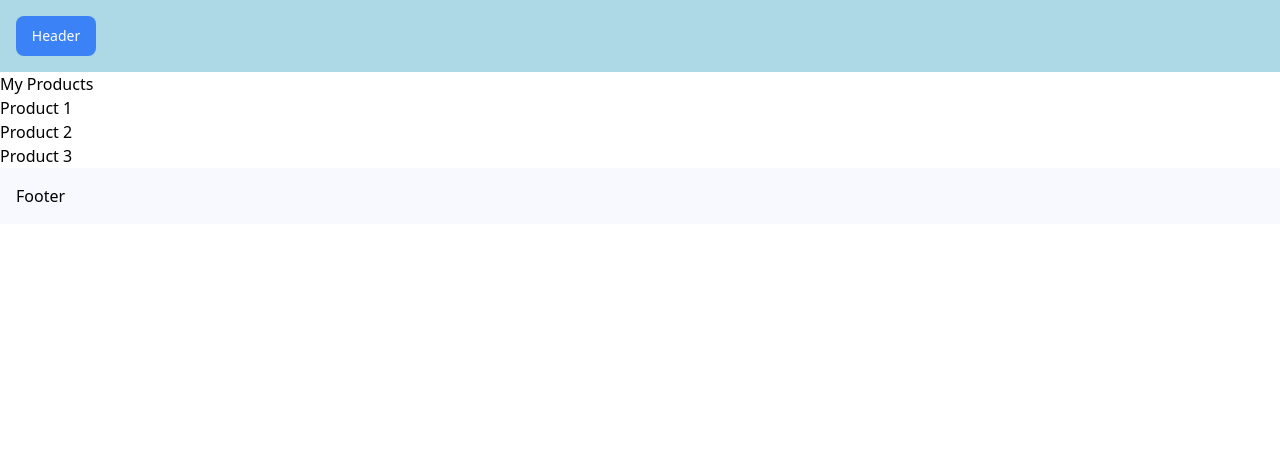
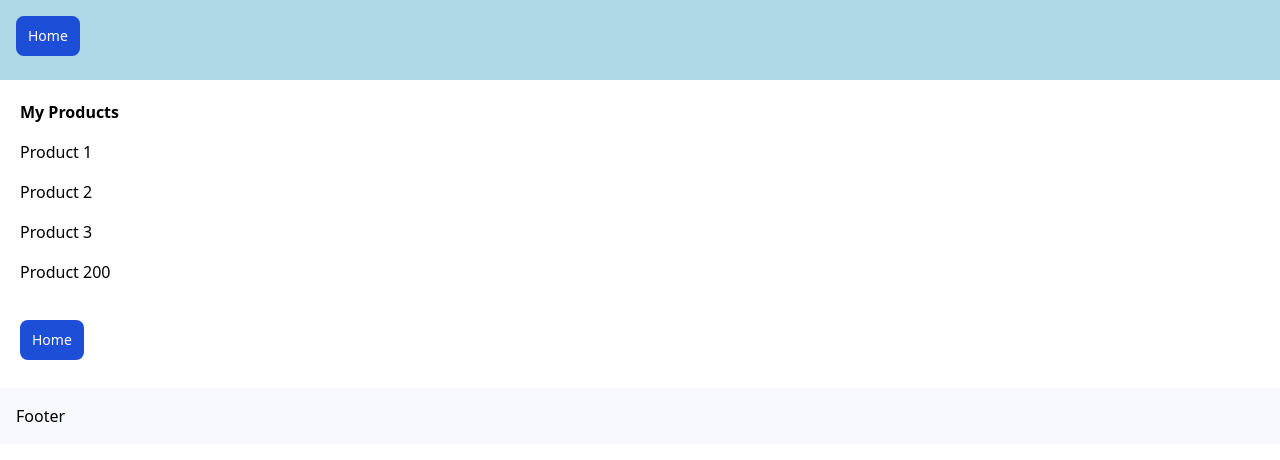
Before and after one commit to AndjDavis/nextjs-deeper-dive, a Next.js app: page /products in a window 1280 px wide. Shown: the top 460 px of the page. Built offline with nearby package versions, Linux system fonts and the light colour scheme.

Commit message:
added basic navigation

```diff
--- a/app/_lib/buttons.tsx
+++ b/app/_lib/buttons.tsx
@@ -8,11 +8,8 @@ export function LinkButton({
 	href?: string;
 }) {
 	return (
-		<Link
-			href={href || "/"}
-			className="flex h-10 w-20 items-center justify-center rounded-lg bg-blue-500 px-4 text-sm font-medium text-white transition-colors hover:bg-blue-400 focus-visible:outline focus-visible:outline-2 focus-visible:outline-offset-2 focus-visible:outline-blue-500 active:bg-blue-600 aria-disabled:cursor-not-allowed aria-disabled:opacity-50"
-		>
-			{children}
-		</Link>
+		<button className="text-white bg-blue-700 hover:bg-blue-800 focus:ring-4 focus:ring-blue-300 font-medium rounded-lg text-sm px-3 py-2.5 me-2 mb-2 dark:bg-blue-600 dark:hover:bg-blue-700 focus:outline-none dark:focus:ring-blue-800">
+			<Link href={href || "/"}>{children}</Link>
+		</button>
 	);
 }
--- a/app/layout.tsx
+++ b/app/layout.tsx
@@ -22,7 +22,7 @@ export default function RootLayout({
 			<body>
 				<header style={{ backgroundColor: "lightblue", padding: "1rem" }}>
 					<LinkButton>
-						<p>Header</p>
+						<p>Home</p>
 					</LinkButton>
 				</header>
 				{children}
--- a/app/page.tsx
+++ b/app/page.tsx
@@ -4,7 +4,10 @@ export default function Home() {
 	return (
 		<main className="min-h-screen gap-5 flex flex-col justify-start">
 			<h1>Welcome Home</h1>
-			<LinkButton href="/blog">Blog</LinkButton>
+			<div className="w-52">
+				<LinkButton href="/blog">Blog</LinkButton>
+				<LinkButton href="/products">Products</LinkButton>
+			</div>
 		</main>
 	);
 }
--- a/app/products/[productId]/layout.tsx
+++ b/app/products/[productId]/layout.tsx
@@ -1,8 +1,13 @@
+import { LinkButton } from "@/app/_lib/buttons";
+
 export default function Layout({ children }: { children: React.ReactNode }) {
 	return (
-		<>
+		<div className="h-screen flex flex-col gap-4 p-5">
+			<h2>Product Features</h2>
 			{children}
-			<h2>Features Product</h2>
-		</>
+			<div className="w-40 mt-5">
+				<LinkButton href="/products">Back to Products</LinkButton>
+			</div>
+		</div>
 	);
-}
+};
--- a/app/products/page.tsx
+++ b/app/products/page.tsx
@@ -1,10 +1,28 @@
+import Link from "next/link";
+import { LinkButton } from "@/app/_lib/buttons";
+
 export default function Page() {
+	const exampleProductId = 200;
 	return (
-		<>
-			<h1>My Products</h1>
-			<h3>Product 1</h3>
-			<h3>Product 2</h3>
-			<h3>Product 3</h3>
-		</>
+		<div className="flex flex-col gap-4 p-5">
+			<h1 className="font-bold">My Products</h1>
+			<h3>
+				<Link href="/products/1">Product 1</Link>
+			</h3>
+			<h3>
+				<Link href="/products/2">Product 2</Link>
+			</h3>
+			<h3>
+				<Link href="/products/3" replace>Product 3</Link>
+			</h3>
+			<h3>
+				<Link href={`/products/${exampleProductId}`}>Product {exampleProductId}</Link>
+			</h3>
+			<div className="w-32 mt-5">
+				<LinkButton>
+					Home
+				</LinkButton>
+			</div>
+		</div>
 	);
 }
```
